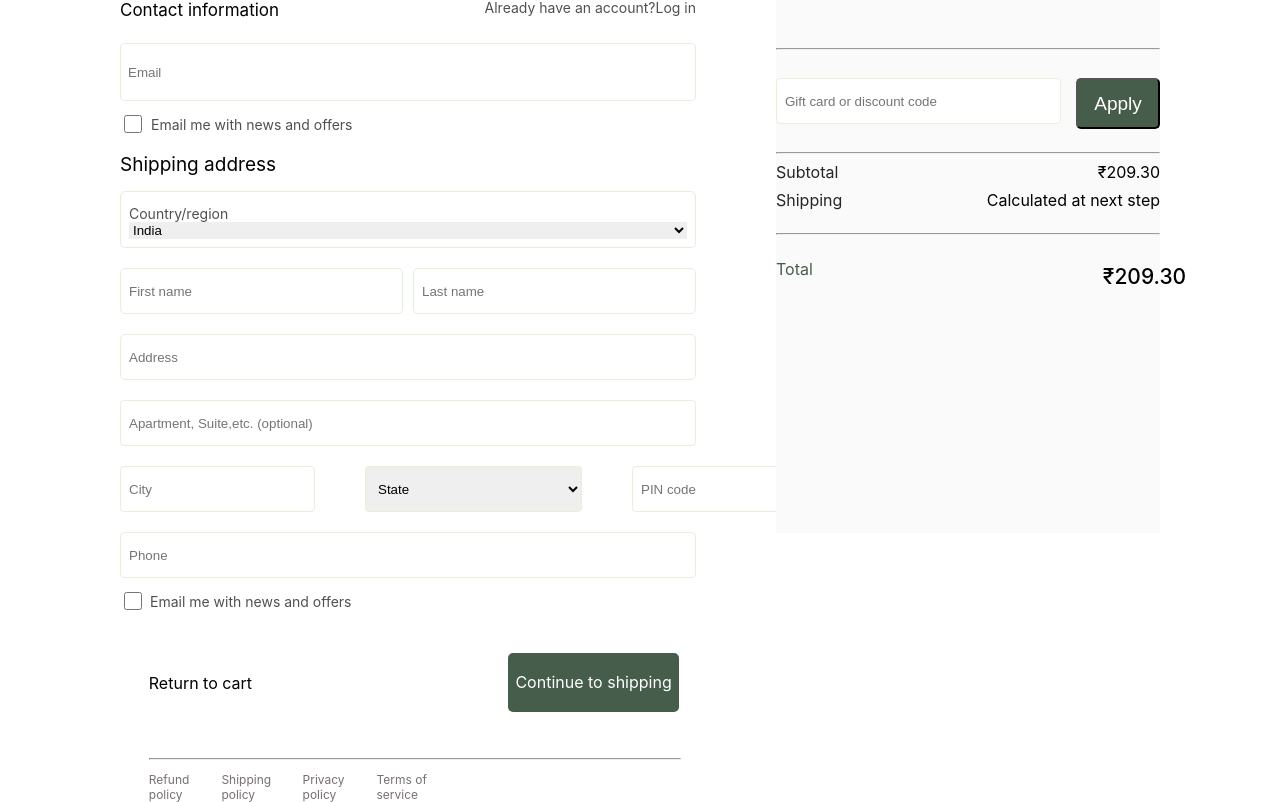
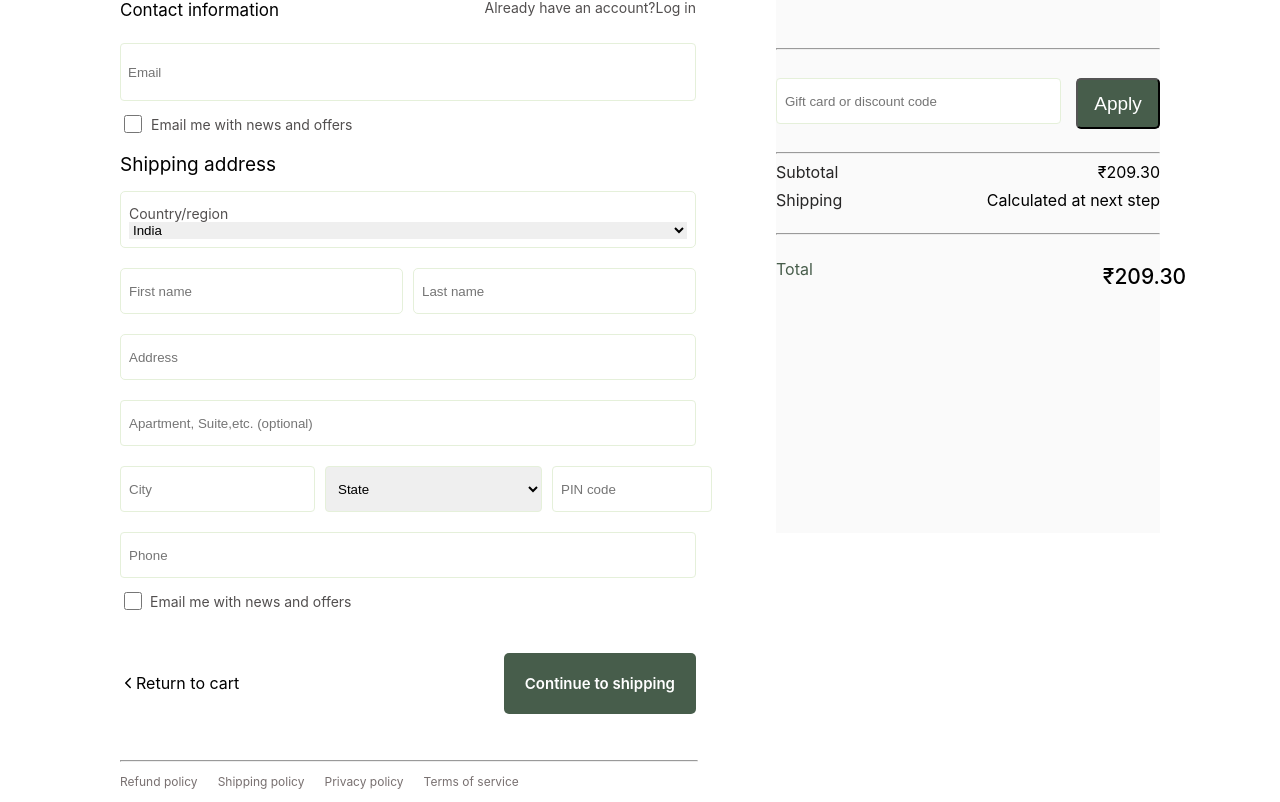
Before and after one commit to Bhupesh1114/unit-5-full-stack-BellaVitaOrganic-project, a React (Create React App) app in the folder frontend/: page /address in a window 1280 px wide. Shown: the part 287-1089 px from the top of the page. Built offline with nearby package versions, Linux system fonts and the light colour scheme.

Commit message:
some changes on address page

```diff
--- a/frontend/src/Comp/payment/Information.jsx
+++ b/frontend/src/Comp/payment/Information.jsx
@@ -2,6 +2,7 @@ import React from "react";
 import "./information.css";
 import img from "./img/Bellavitaorganic.png";
 import { Link } from "react-router-dom";
+import { IoIosArrowBack } from "react-icons/io";
 
 export const Information = () => {
   return (
@@ -247,30 +248,30 @@ export const Information = () => {
 
           <div className="return_continueshpping_btn">
             <div className="returnbox">
-              <Link className="return" to="">
-                Return to cart
-              </Link>
+              <div className="return" to="">
+                <IoIosArrowBack />
+                <p>Return to cart</p>
+              </div>
             </div>
             <div>
               <button className="continue">Continue to shipping</button>
             </div>
           </div>
-
           <hr className="line" />
 
           <div className="policy">
-            <Link className="poly" to={""}>
+            <p className="poly" to={""}>
               Refund policy
-            </Link>
-            <Link className="poly" to={""}>
+            </p>
+            <p className="poly" to={""}>
               Shipping policy
-            </Link>
-            <Link className="poly" to={""}>
+            </p>
+            <p className="poly" to={""}>
               Privacy policy
-            </Link>
-            <Link className="poly" to={""}>
+            </p>
+            <p className="poly" to={""}>
               Terms of service
-            </Link>
+            </p>
           </div>
         </div>
 
--- a/frontend/src/Comp/payment/information.css
+++ b/frontend/src/Comp/payment/information.css
@@ -69,7 +69,7 @@ img {
 }
 
 .emailinput {
-    height: 46px;
+  height: 46px;
   border: 1px solid #e5f0da;
   margin-top: 1%;
   border-radius: 4px;
@@ -220,7 +220,7 @@ label {
 .city_state_code_div {
   /* border: 1px solid red; */
   display: flex;
-  gap: 50px;
+  gap: 10px;
 }
 
 .cus_city_name {
@@ -252,6 +252,7 @@ label {
   border-radius: 4px;
   border: 1px solid #e5f0da;
   outline: none;
+  width: 160px;
 }
 
 .phone {
@@ -288,22 +289,18 @@ label {
 }
 
 .return_continueshpping_btn {
-  /* border: 1px solid red; */
-  margin-left: 5%;
-  width: 92%;
+  width: 100%;
   display: flex;
   justify-content: space-between;
-}
-
-.returnbox {
-  /* border: 1px solid red; */
-  margin-top: 20px;
+  align-items: center;
+  text-align: center;
 }
 
 .return {
-  text-decoration: none;
-  /* border: 1px solid red; */
-  color: black;
+  display: flex;
+  text-align: center;
+  align-items: center;
+  font-size: 16px;
 }
 .return :hover {
   text-decoration: none;
@@ -313,7 +310,7 @@ label {
 
 .continue {
   background-color: #475d4b;
-  height: 59px;
+  padding: 20px;
   width: 100%;
   border: 1px transparent solid;
   border-radius: 5px;
@@ -321,21 +318,21 @@ label {
   font-weight: 500;
   font: inherit;
   cursor: pointer;
+  font-size: 15px;
+  font-weight: 600;
 }
 
 .line {
-  margin-left: 5%;
-  width: 92%;
+  width: 100%;
   margin-top: 8%;
 }
 
 .policy {
-  /* border: 1px solid red; */
   display: flex;
-  margin-left: 5%;
-  width: 55%;
-  margin-top: 1%;
-  justify-content: space-between;
+  justify-content: flex-start;
+  gap: 20px;
+  margin-top: 5px;
+  margin-bottom: 30px;
 }
 
 .poly {
```
